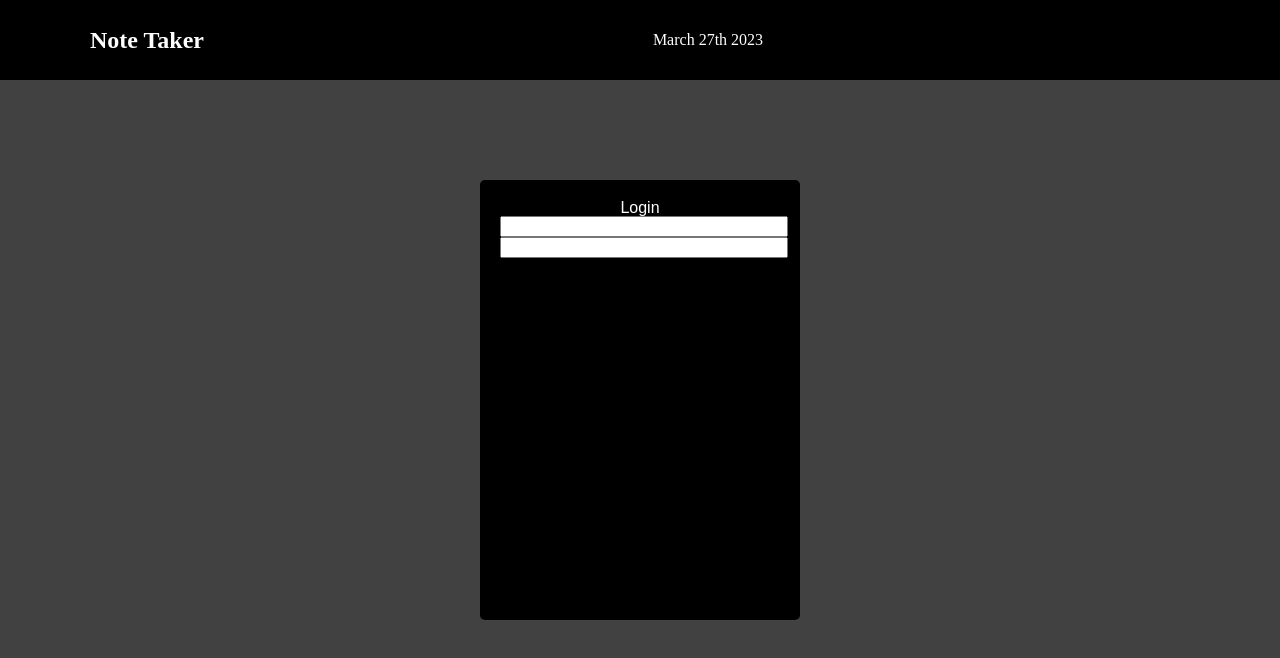
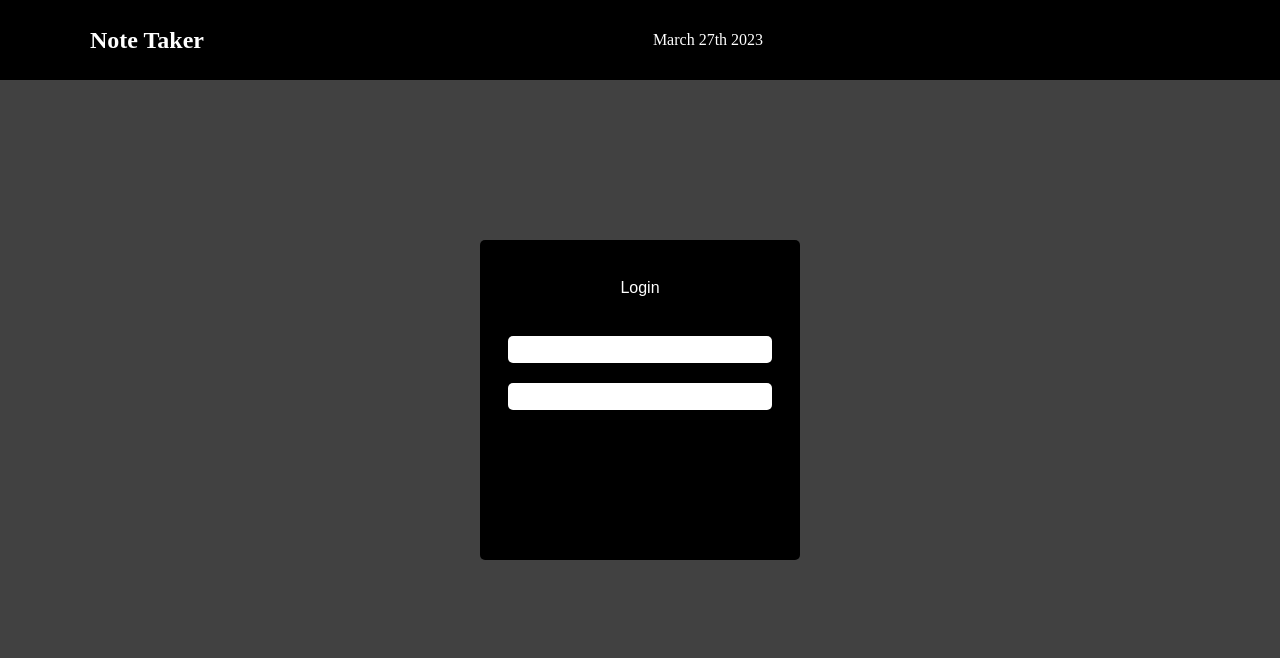
Before and after one commit to PeteChicchetti/note-taker-react, a React (Create React App) app in the folder client/: page / in a window 1280 px wide. Shown: the top 658 px of the page. Built offline with nearby package versions, Linux system fonts and the light colour scheme.

Commit message:
made login box smaller and adjusted margins for basic card layout

```diff
--- a/client/src/components/Login/login.css
+++ b/client/src/components/Login/login.css
@@ -1,22 +1,28 @@
 .loginCard {
     border-radius: 5px;
     background-color: black;
-    max-width: 600px;
-    min-width: 280px;
-    height: 400px;
+    width: 280px;
+    height: 280px;
     padding: 20px;
 }
 
 .loginInfo {
-
+    margin: 20px 0;
 }
 
 .loginTitle {
     text-align: center;
     color: white;
     font-family: sans-serif;
+    margin-bottom: 40px;
 }
 
 .loginEmail, .loginPassword {
-    width: 100%;
+    display: flex;
+    width: 90%;
+    margin: 20px auto;
+    padding: 6px;
+    border-radius: 5px;
+    border: none;
+    outline: none;
 }
```
